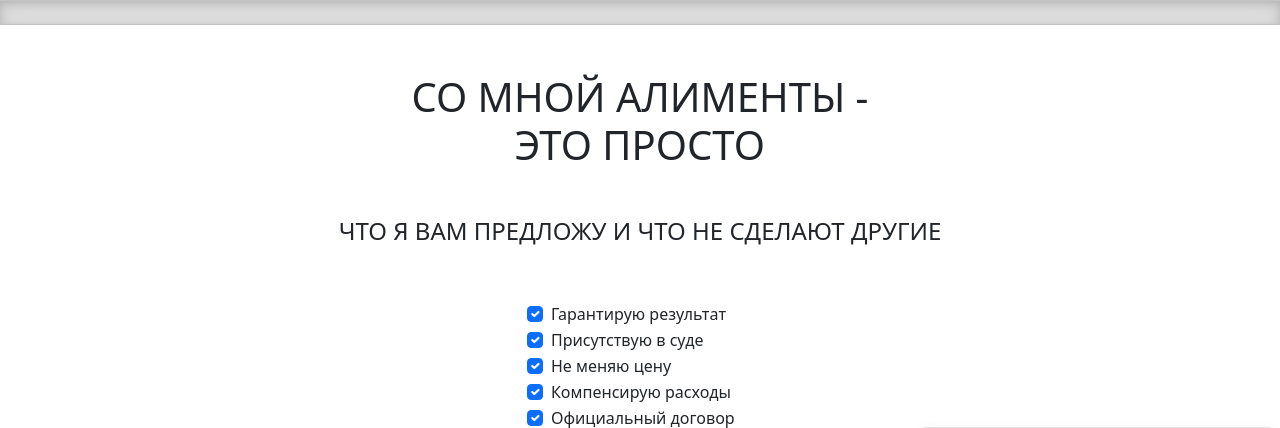
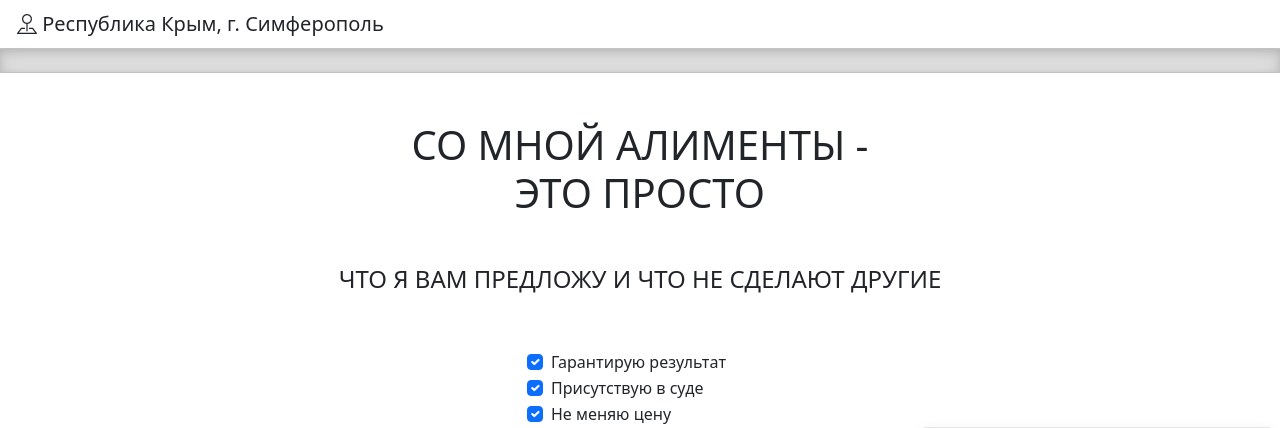
Before and after one commit to nedicom/dobrenky, a PHP site: page / in a window 1280 px wide. Shown: the part 294-722 px from the top of the page. Run offline with PHP 8.4, Linux system fonts and the light colour scheme.

Commit message:
игеещт

```diff
--- a/index.php
+++ b/index.php
@@ -93,6 +93,7 @@
 						</li>
 					</ul>
 					<div class="navbar-text text-center">
+
 						<!-- Кнопка-триггер модального окна -->
 							<button type="button" class="btn  btn-lg" style="background-color: #9900ff; color: white;" data-bs-toggle="modal" data-bs-target="#exampleModal">
 								взыскать алименты
@@ -105,6 +106,9 @@
 		</div>
 
 		<!-- телефон для мобильного -->
+		<button type="button" class="btn  btn-lg" data-bs-toggle="modal" data-bs-target="#mapModal">
+			<i class="pr-3 bi bi-pin-map"></i> Республика Крым, г. Симферополь</div>
+		</button>
 		<h4 class="d-md-none text-center mb-4 pt-4 border-top border-secondary"><i class="bi bi-phone"></i>
 			<a class="text-decoration-none text-dark" href="tel:+79788838978">+79788838978</a>
 		</h4>
```
